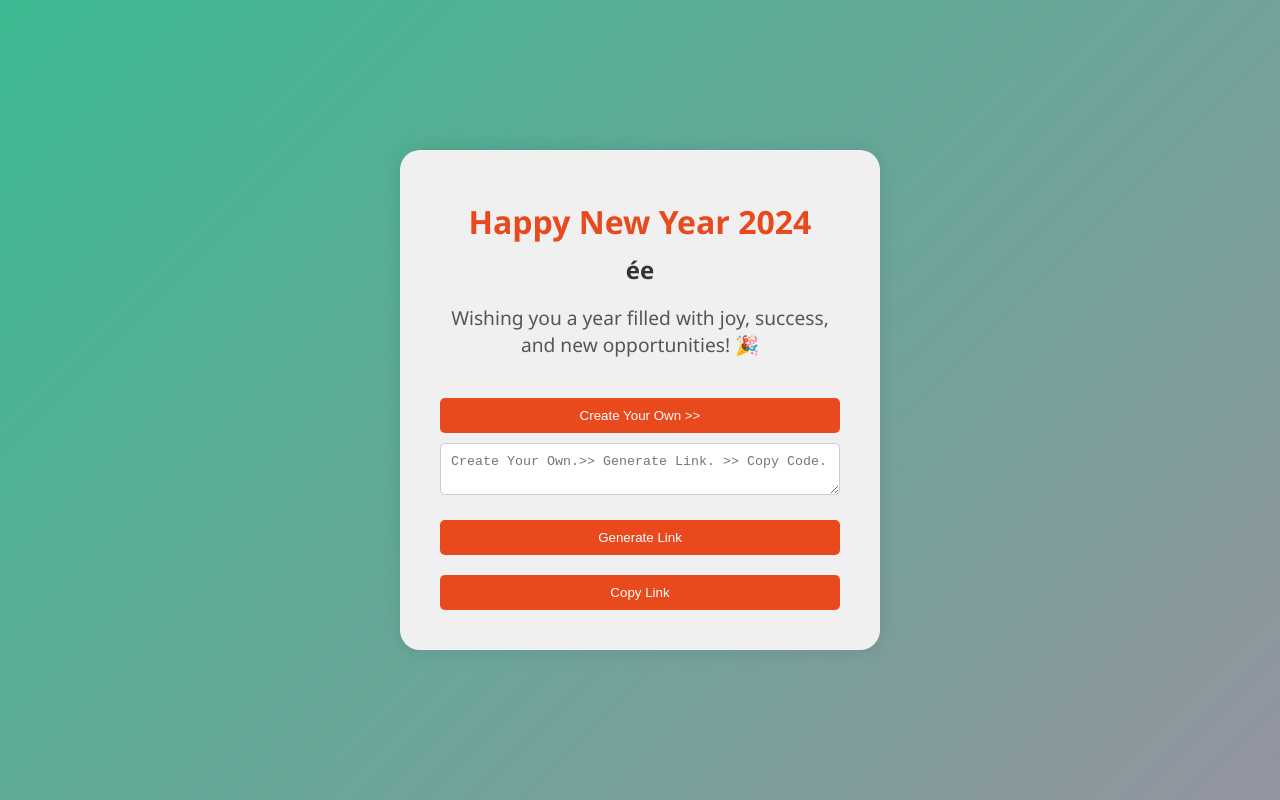
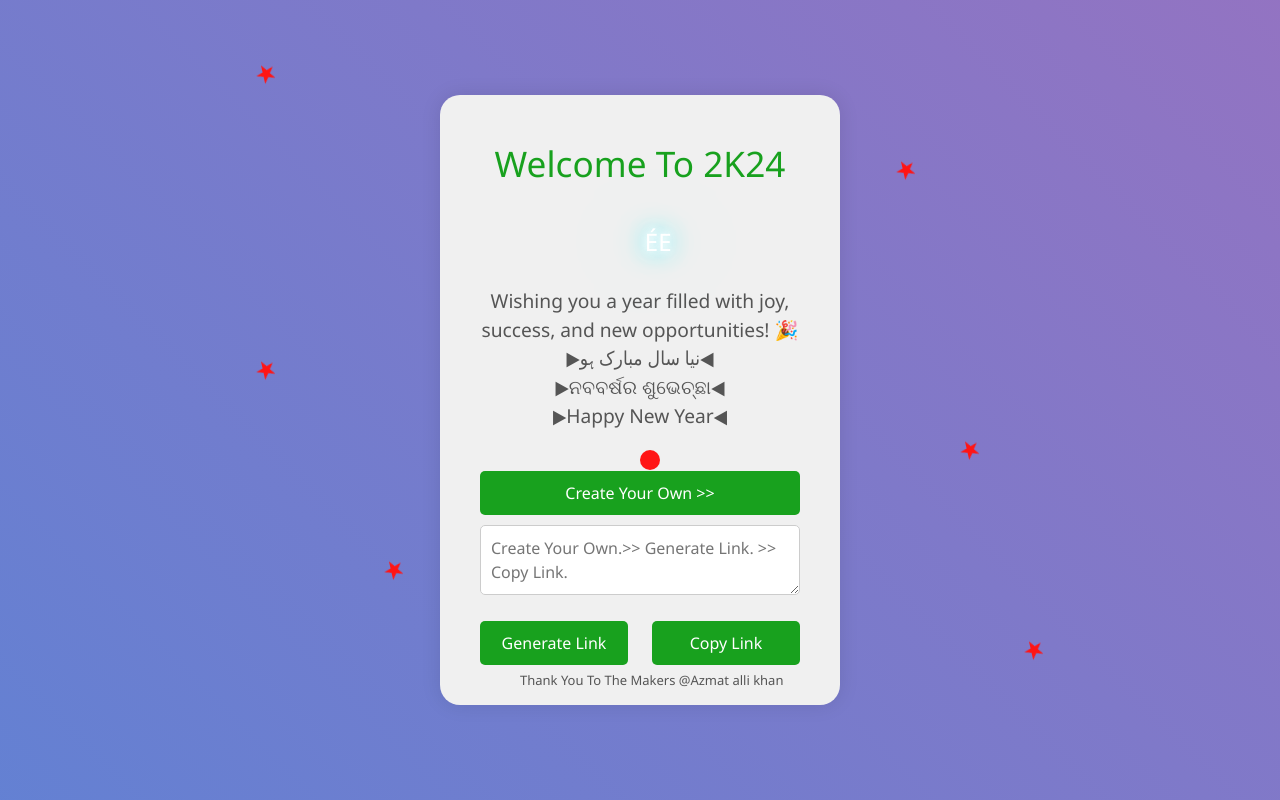
Before and after one commit to Coder-Azmat/greeting-card, a plain HTML site: page index.html in a window 1280 px wide. Drawn offline with nearby package versions, Linux system fonts and the light colour scheme.

Commit message:
Update index.html

```diff
--- a/index.html
+++ b/index.html
@@ -5,6 +5,8 @@
     <meta charset="UTF-8">
     <meta name="viewport" content="width=device-width, initial-scale=1.0">
     <title>New Year Greetings</title>
+    <link rel="stylesheet" href="https://cdn.jsdelivr.net/npm/bootstrap@5.3.2/dist/css/bootstrap.min.css"
+        integrity="sha384-T3c6CoIi6uLrA9TneNEoa7RxnatzjcDSCmG1MXxSR1GAsXEV/Dwwykc2MPK8M2HN" crossorigin="anonymous">
     <style>
         body {
             font-family: 'Segoe UI', Tahoma, Geneva, Verdana, sans-serif;
@@ -14,9 +16,9 @@
             align-items: center;
             justify-content: center;
             height: 100vh;
-            background: linear-gradient(-45deg, #3494e6, #ec6ead, #3cba92);
+            background: linear-gradient(45deg, #2d90e6, #ea5ba3);
             background-size: 400% 400%;
-            animation: gradientBG 15s ease infinite;
+            animation: gradientBG 5s ease infinite;
             color: #333;
             text-align: center;
             font-size: 16px;
@@ -36,6 +38,15 @@
             overflow: hidden;
         }
 
+        #backgroundShapes {
+            position: absolute;
+            top: 0;
+            left: 0;
+            width: 100%;
+            height: 100%;
+            pointer-events: none;
+        }
+
         h1,
         h2,
         p,
@@ -47,13 +58,31 @@
         h1 {
             font-size: 2em;
             margin-bottom: 10px;
-            color: #e8491d;
+            color: #18a11e;
+        }
+
+        #greeting {
+            font-size: 2em;
+            animation: pulse 1s infinite alternate;
+        }
+
+        @keyframes pulse {
+            from {
+                transform: scale(1);
+            }
+
+            to {
+                transform: scale(1.1);
+            }
         }
 
         h2 {
             font-size: 1.5em;
             margin-bottom: 5px;
             color: #333;
+            text-transform: uppercase;
+            /* color: rgb(63, 94, 251); */
+            /* color: radial-gradient(circle, rgba(63, 94, 251, 1) 0%, rgba(255, 47, 96, 1) 100%); */
         }
 
         p {
@@ -73,7 +102,7 @@
 
         button {
             margin-top: 20px;
-            background-color: #e8491d;
+            background-color: #18a11e;
             color: white;
             border: none;
             border-radius: 5px;
@@ -81,42 +110,186 @@
         }
 
         button:hover {
-            background-color: #4caf50;
+            background-color: #e8491d;
             transform: scale(1.05);
+        }
+
+        @keyframes rotate {
+            from {
+                transform: rotate(0deg);
+            }
+
+            to {
+                transform: rotate(360deg);
+            }
+        }
+
+        .shape {
+            position: absolute;
+            background-color: rgb(255 21 21);
+            border-radius: 50%;
+            animation: rotate linear infinite, moveUpDown 2s infinite;
+            z-index: 1;
+        }
+
+        .circle {
+            width: 20px;
+            height: 20px;
+            animation-duration: 10s;
+        }
+
+        @keyframes moveUpDown {
+
+            0%,
+            100% {
+                transform: translateY(0);
+            }
+
+            50% {
+                transform: translateY(370px);
+            }
+        }
+
+        .star {
+            width: 20px;
+            height: 20px;
+            clip-path: polygon(50% 0%,
+                    61% 35%,
+                    98% 35%,
+                    68% 57%,
+                    79% 91%,
+                    50% 70%,
+                    21% 91%,
+                    32% 57%,
+                    2% 35%,
+                    39% 35%);
+            animation: rotate linear infinite;
+            animation-duration: 7s;
+        }
+
+        /* Adjust the position and size of shapes as needed */
+        .shape:nth-child(1) {
+            top: 8%;
+            left: 20%;
+        }
+
+        .shape:nth-child(2) {
+            top: 20%;
+            left: 70%;
+        }
+
+        .shape:nth-child(3) {
+            top: 45%;
+            left: 20%;
+        }
+
+        .shape:nth-child(4) {
+            top: 70%;
+            left: 30%;
+        }
+
+        .shape:nth-child(5) {
+            top: 55%;
+            left: 75%;
+        }
+
+        .shape:nth-child(6) {
+            top: 80%;
+            left: 80%;
+        }
+
+        .shape:nth-child(7) {
+            top: 10%;
+            left: 50%;
+        }
+
+        #thank {
+            font-size: small;
+            bottom: -6px;
+            left: 80px;
+            position: absolute;
+
+        }
+
+        #show {
+            /* width: 20px; */
+            height: 20px;
+            /* top: 10%;
+            left: 50%; */
+            animation: moveleftright infinite;
+            animation-duration: 3s;
+        }
+
+        #show {
+            color: #fff;
+            text-shadow:
+                0 0 7px #fff,
+                0 0 10px #fff,
+                0 0 21px rgb(0, 225, 255),
+                0 0 42px rgb(0, 225, 255),
+                0 0 82px rgb(0, 225, 255),
+                0 0 92px rgb(0, 225, 255),
+                0 0 102px rgb(0, 225, 255),
+                0 0 151px rgb(0, 225, 255);
+        }
+
+        @keyframes moveleftright {
+
+            0%,
+            100% {
+                transform: translateX(-20px);
+            }
+
+            50% {
+                transform: translateX(70px);
+            }
         }
     </style>
 </head>
 
 <body>
+    <!-- Add some shapes here -->
+    <div class="shape star"></div>
+    <div class="shape star"></div>
+    <div class="shape star"></div>
+    <div class="shape star"></div>
+    <div class="shape star"></div>
+    <div class="shape star"></div>
+    <div class="shape circle"></div>
+
     <div class="container">
-        <h1>Happy New Year 2024</h1>
+        <h1 id="greeting">Welcome To 2K24</h1>
+        <br>
         <h2 id="show"> </h2>
-        <p>Wishing you a year filled with joy, success, and new opportunities! 🎉</p>
+        <br>
+        <p> Wishing you a year filled with joy, success, and new opportunities! 🎉 <br>▶نیا سال مبارک ہو◀<br>▶ନବବର୍ଷର
+            ଶୁଭେଚ୍ଛା◀<br>▶Happy New Year◀ </p>
         <button onclick="navigateToAnotherPage()">Create Your Own >></button>
-        <textarea id="pageLink" readonly placeholder="Create Your Own.>> Generate Link. >> Copy Code."></textarea>
-        <button onclick="generateLink()">Generate Link</button>
-        <button onclick="copyLink()">Copy Link</button>
+        <textarea id="pageLink" readonly placeholder="Create Your Own.>> Generate Link. >> Copy Link."></textarea>
+        <div class="row">
+            <div class="col-6">
+                <button onclick="generateLink()">Generate Link</button>
+
+            </div>
+            <div class="col-6"> <button onclick="copyLink()">Copy Link</button>
+            </div>
+        </div>
+        <p id="thank">Thank You To The Makers @Azmat alli khan</p>
+
     </div>
     <script>
-        url= new URLSearchParams(window.location.search);
-         var name = url.get("pid");
-        // // document.getElementById('show-name').innerHTML=name;
-        fname= atob(name);
-        // document.write(fname);
+        url = new URLSearchParams(window.location.search);
+        var name = url.get("pid");
+        fname = atob(name);
         document.getElementById("show").innerHTML = fname;
 
         function navigateToAnotherPage() {
             // You can replace the URL with the actual destination
             window.location.href = 'second-page.html';
         }
-
         function generateLink() {
             const pageLink = window.location.href;
             document.getElementById('pageLink').value = pageLink;
-
-            // const textarea = document.getElementById('pageLink');
-            // const generatedLink = 'https://yourwebsite.com/your-page'; // Replace with your logic to generate a dynamic link
-            // textarea.value = generatedLink;
         }
 
         function copyLink() {
```
